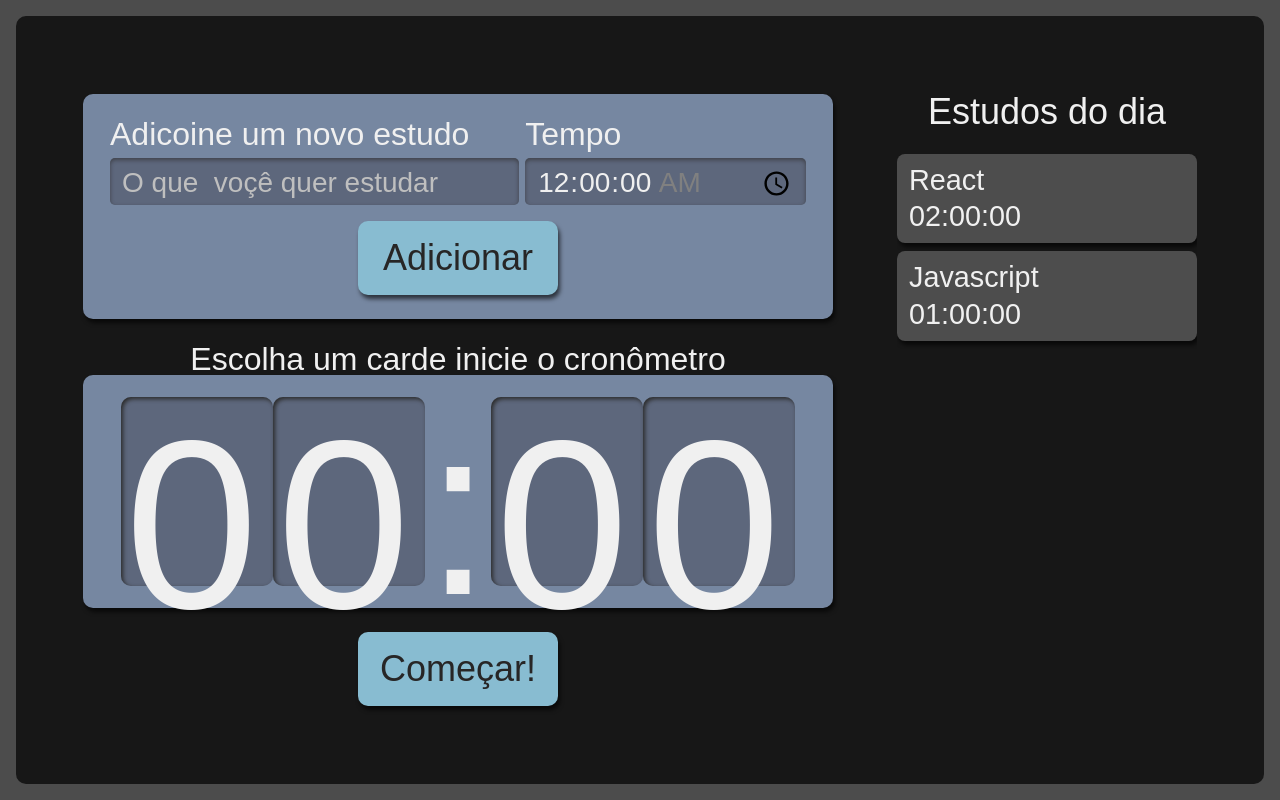
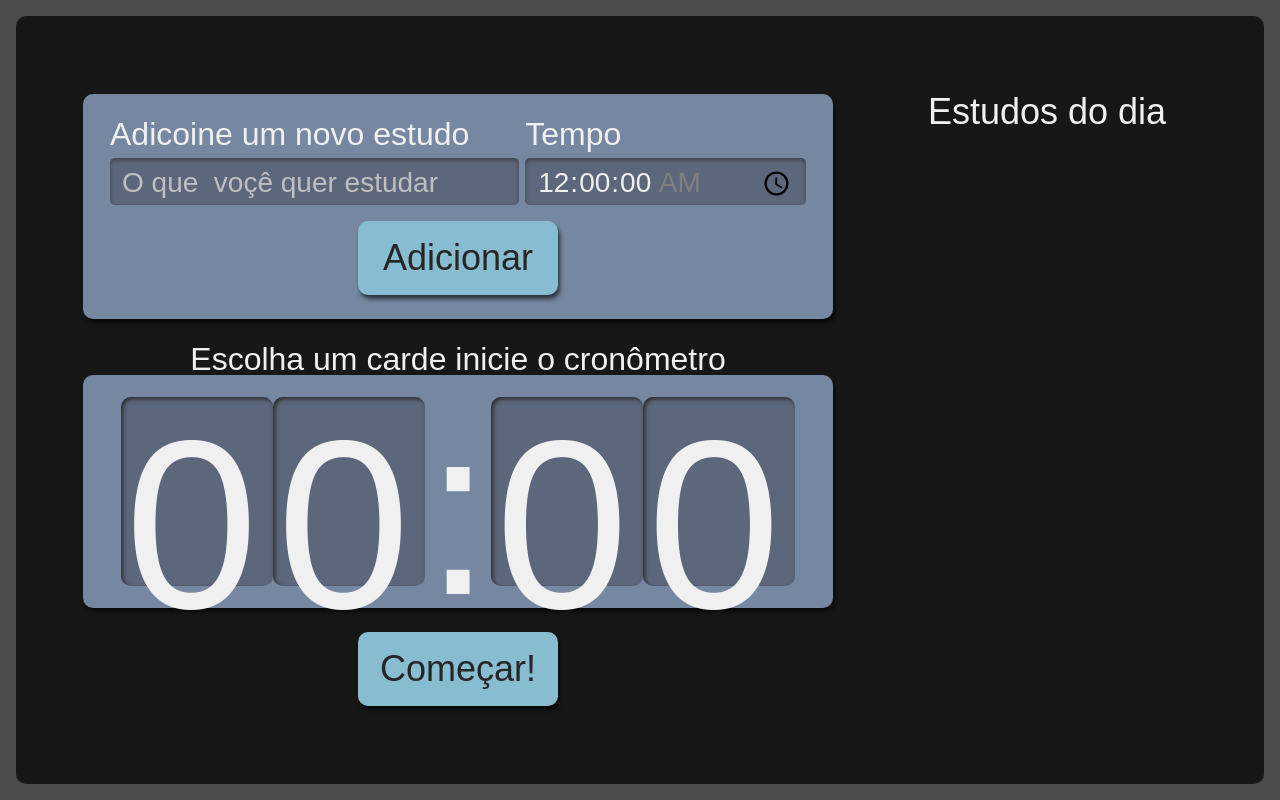
Before and after one commit to RomeuPassadoreNeto23/alura-studies, a React (Create React App) app: page / in a window 1280 px wide. Built offline with nearby package versions, Linux system fonts and the light colour scheme.

Commit message:
Adicionando uma tarefa

```diff
--- a/src/components/Botao/index.tsx
+++ b/src/components/Botao/index.tsx
@@ -1,11 +1,16 @@
-import React, { PropsWithChildren } from "react";
-import style from './Botao.module.scss'
-class Botao extends React.Component <PropsWithChildren> {
+import React from "react";
+import style from './Botao.module.scss';
+class Botao extends React.Component <{
+    type?: "button" | "submit" | "reset" | undefined,
+    children?: React.ReactNode | undefined;
+
+}> {
     render() {
+          const { type = "button" } = this.props;
 
         return (
-            <button className={style.botao}>
-                    {this.props.children }
+            <button type={type} className={style.botao}>
+                {this.props.children}
             </button>
         )
 
--- a/src/components/Formulario/index.tsx
+++ b/src/components/Formulario/index.tsx
@@ -1,7 +1,10 @@
 import React from "react";
 import Botao from "../Botao";
 import style from './Formulario.module.scss'
-class Formulario extends React.Component {
+import { ITarefas } from "../../types/tarefas";
+class Formulario extends React.Component <{
+  setTarefas: React.Dispatch<React.SetStateAction<ITarefas[]>>
+}> {
     state = {
         tarefa: "",
         tempo: "00:00:00"
@@ -9,7 +12,9 @@
     }
     adicionarTerefa(evento:React.FormEvent <HTMLFormElement>) {
         evento.preventDefault()
-        console.log("ola tarefa",this.state)
+        console.log("oi", this.state)
+        this.props.setTarefas(tarefasAntigas => [...tarefasAntigas,{...this.state}])
+
     }
     render() {
         return (
@@ -41,7 +46,7 @@
                         max="01:30:00"
                         required />
                 </div>
-                <Botao>
+                <Botao type="submit">
                     Adicionar
                 </Botao>
             </form>
--- a/src/components/Lista/index.tsx
+++ b/src/components/Lista/index.tsx
@@ -1,23 +1,19 @@
-import React, { useState } from "react";
+
 import style from './Lista.module.scss';
 import Item from "./Item";
+import { ITarefas } from '../../types/tarefas';
 
-function Lista() {
-    const [tarefas, setTarefas] = useState([{
-        tarefa: 'React',
-        tempo: '02:00:00'
-    }, {
-        tarefa: 'Javascript',
-        tempo: '01:00:00'
-    }])
+
+
+function Lista({tarefas}:{tarefas:ITarefas[]}) {
+
     return (
         <aside className={style.listaTarefas}>
-            <h2 onClick={() => {
-                setTarefas([...tarefas, { tarefa: "Estudo do dia", tempo: "05:00:00" }])
-            }}>Estudos do dia</h2>
+            <h2>
+            Estudos do dia</h2>
             <ul>
                 {tarefas.map((item, index) => (
-                    <Item key={index} {...item} />
+                    <Item key={index}  {...item} />
                 ))}
             </ul>
         </aside>
--- a/src/pages/App.tsx
+++ b/src/pages/App.tsx
@@ -1,15 +1,17 @@
-import React from 'react';
+import { useState } from 'react';
+import Cronometro from '../components/Cronometro/indext';
 import Formulario from '../components/Formulario';
 import Lista from '../components/Lista';
 import style from './App.module.scss';
-import Cronometro from '../components/Cronometro/indext';
+import { ITarefas } from "../types/tarefas";
 
 
 function App() {
+  const [tarefas, setTarefas] = useState<ITarefas[]>([])
   return (
     <div className={style.AppStyle}>
-      <Formulario />
-      <Lista />
+      <Formulario setTarefas={setTarefas} />
+      <Lista tarefas={tarefas} />
       <Cronometro/>
 
     </div>
--- /dev/null
+++ b/src/types/tarefas.ts
@@ -0,0 +1,4 @@
+export interface ITarefas {
+    tarefa: string,
+    tempo :string
+}
```
